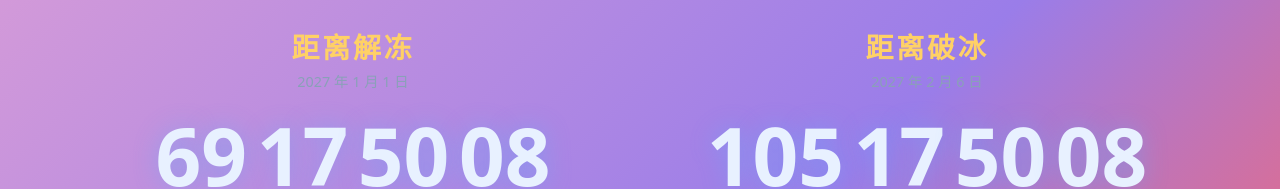
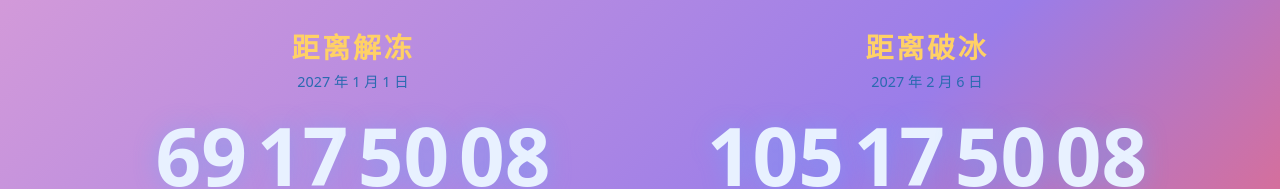
Before and after one commit to nachobairn/HappyNewYears, a plain HTML site: page index.html in a window 1280 px wide. Shown: the part 265-454 px from the top of the page. Drawn offline with Linux system fonts and the light colour scheme.

Commit message:
Update index.html

```diff
--- a/index.html
+++ b/index.html
@@ -79,7 +79,7 @@
       display: block;
       font-size: 0.9rem;
       font-weight: 400;
-      color: #8aa0b8;
+      color: #2a6ab0;
       letter-spacing: 0;
       margin-top: 0.3rem;
     }
```
